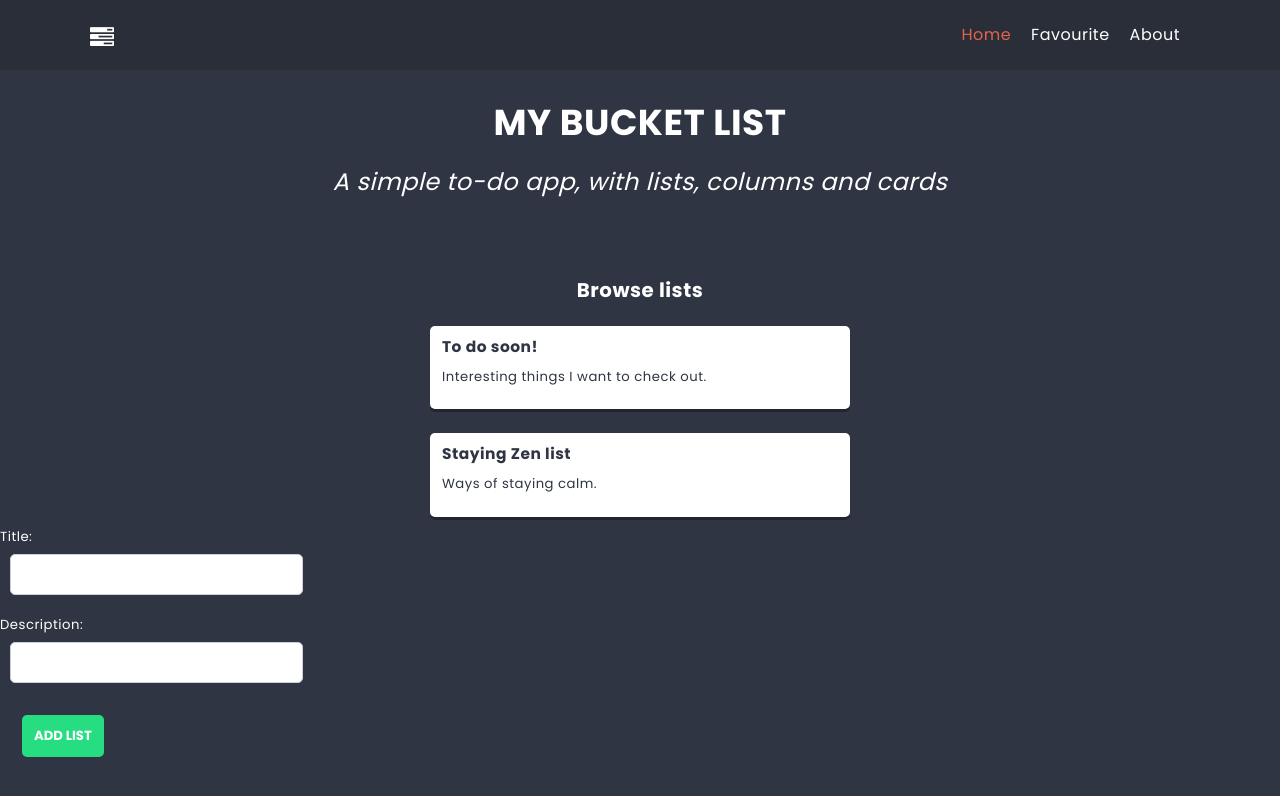
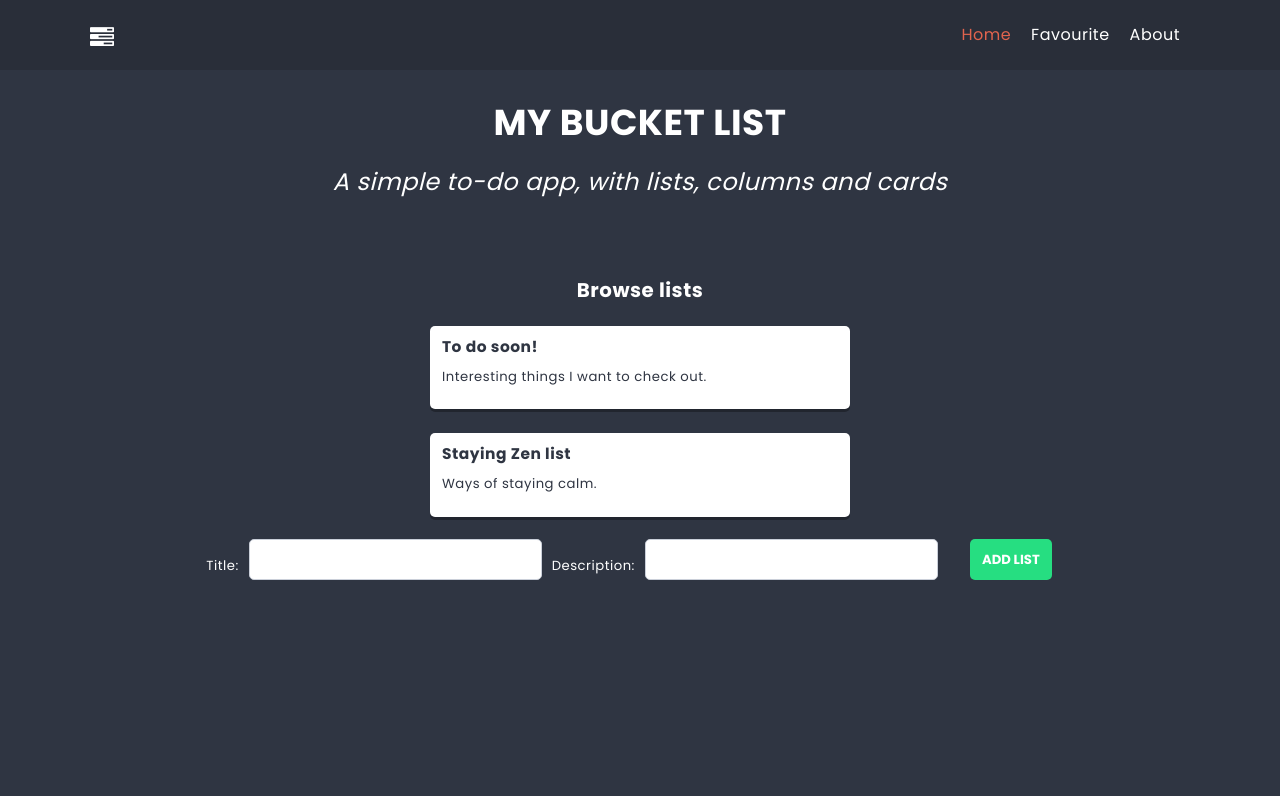
Before and after one commit to msedkiewicz/kodilla-module-15-to-do-app, a React (Create React App) app: page / in a window 1280 px wide. Shown: the top 796 px of the page. Built offline with nearby package versions, Linux system fonts and the light colour scheme.

Commit message:
Fix of the fix

```diff
--- a/src/components/ColumnForm/ColumnForm.js
+++ b/src/components/ColumnForm/ColumnForm.js
@@ -18,7 +18,7 @@ const ColumnForm = ({ listId }) => {
     setIcon("");
   };
   return (
-    <form className={styles.listForm} onSubmit={handleSubmit}>
+    <form className={styles.columnForm} onSubmit={handleSubmit}>
       Title:
       <div className={styles.padding}>
         <TextInput value={title} onChange={(e) => setTitle(e.target.value)} />
--- a/src/components/ListForm/ListForm.js
+++ b/src/components/ListForm/ListForm.js
@@ -18,7 +18,7 @@ const ListForm = () => {
     setDescription("");
   };
   return (
-    <form className={styles.columnForm} onSubmit={handleSubmit}>
+    <form className={styles.listForm} onSubmit={handleSubmit}>
       Title:
       <div className={styles.padding}>
         <TextInput
```
